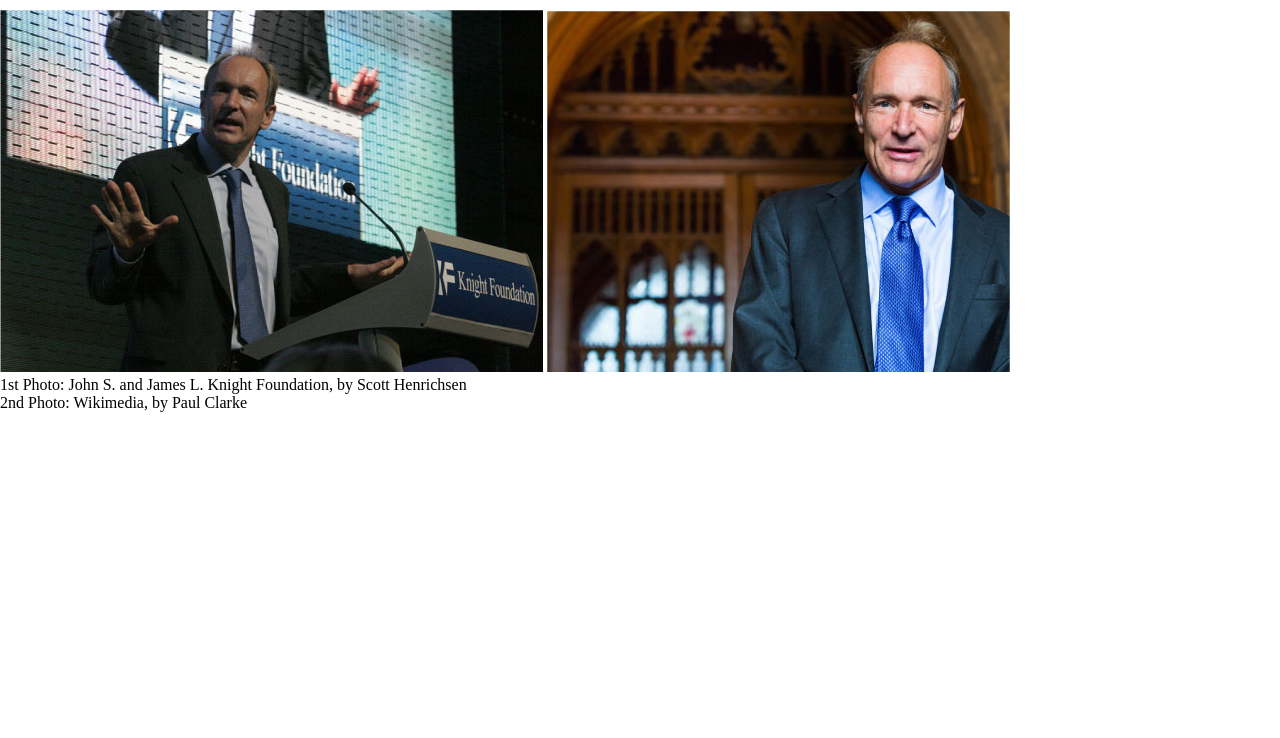
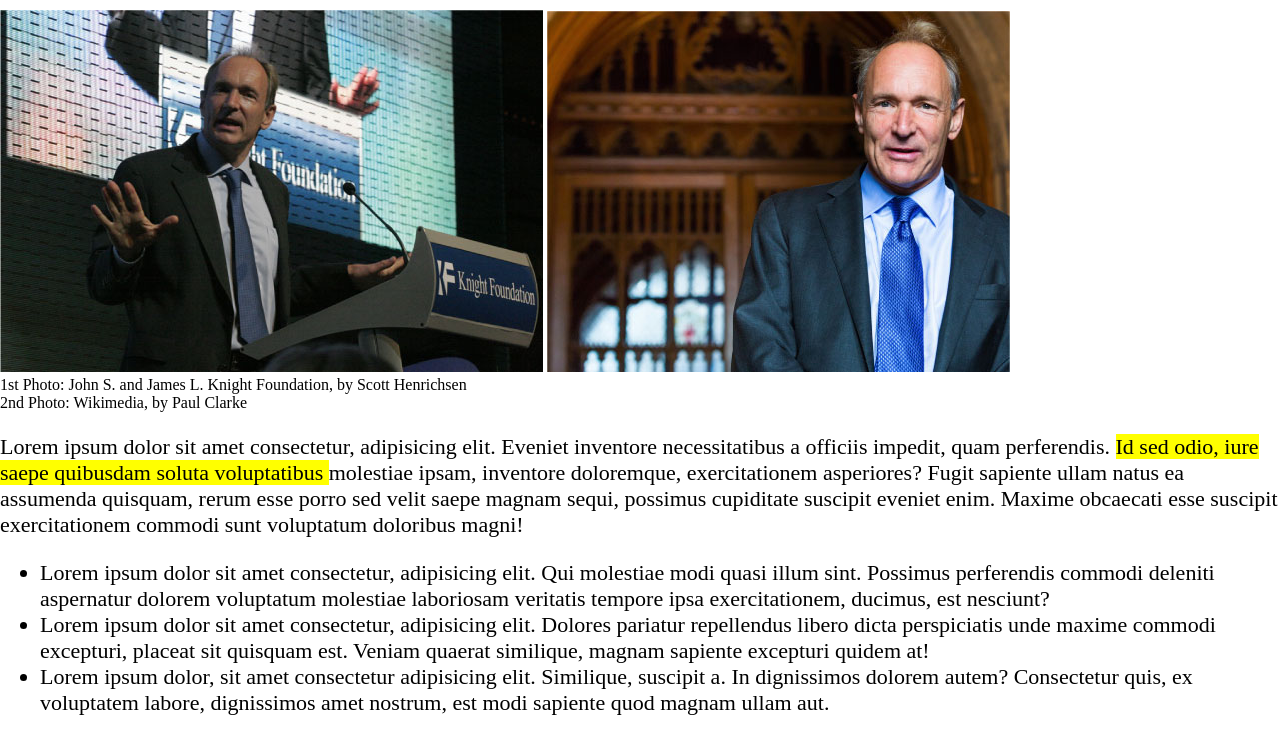
Before and after one commit to LDad1196/html-css-booleaner, a plain HTML site: page index.html in a window 1280 px wide. Shown: the part 631-1369 px from the top of the page. Before the commit the page ends 1043 px from the top, so only its background shows below. Drawn offline with Linux system fonts and the light colour scheme.

Commit message:
Added -paragraph and U.L.-

```diff
--- a/index.html
+++ b/index.html
@@ -38,6 +38,18 @@
             <div>2nd Photo: Wikimedia, by Paul Clarke</div>
         </section>
         <!-- Fine sezione Foto -->
+
+        <!-- Articolo -->
+        <section class="text-article">
+            <p>Lorem ipsum dolor sit amet consectetur, adipisicing elit. Eveniet inventore necessitatibus a officiis impedit, quam perferendis. <span class="underline">Id sed odio, iure saepe quibusdam soluta voluptatibus </span> molestiae ipsam, inventore doloremque, exercitationem asperiores?
+            Fugit sapiente ullam natus ea assumenda quisquam, rerum esse porro sed velit saepe magnam sequi, possimus cupiditate suscipit eveniet enim. Maxime obcaecati esse suscipit exercitationem commodi sunt voluptatum doloribus magni!</p>
+            <!-- Elenco non numerato -->
+                <ul>
+                    <li>Lorem ipsum dolor sit amet consectetur, adipisicing elit. Qui molestiae modi quasi illum sint. Possimus perferendis commodi deleniti aspernatur dolorem voluptatum molestiae laboriosam veritatis tempore ipsa exercitationem, ducimus, est nesciunt?</li>
+                    <li>Lorem ipsum dolor sit amet consectetur, adipisicing elit. Dolores pariatur repellendus libero dicta perspiciatis unde maxime commodi excepturi, placeat sit quisquam est. Veniam quaerat similique, magnam sapiente excepturi quidem at!</li>
+                    <li>Lorem ipsum dolor, sit amet consectetur adipisicing elit. Similique, suscipit a. In dignissimos dolorem autem? Consectetur quis, ex voluptatem labore, dignissimos amet nostrum, est modi sapiente quod magnam ullam aut.</li>
+                </ul>
+        </section>
         </main>
 
     <!-- Footer -->
--- a/style.css
+++ b/style.css
@@ -39,3 +39,11 @@ color: black;
 #photo{
     margin-top: 1%;
 }
+
+.text-article{
+    font-size: 22px;
+}
+
+.underline{
+    background-color: yellow;
+}
```
